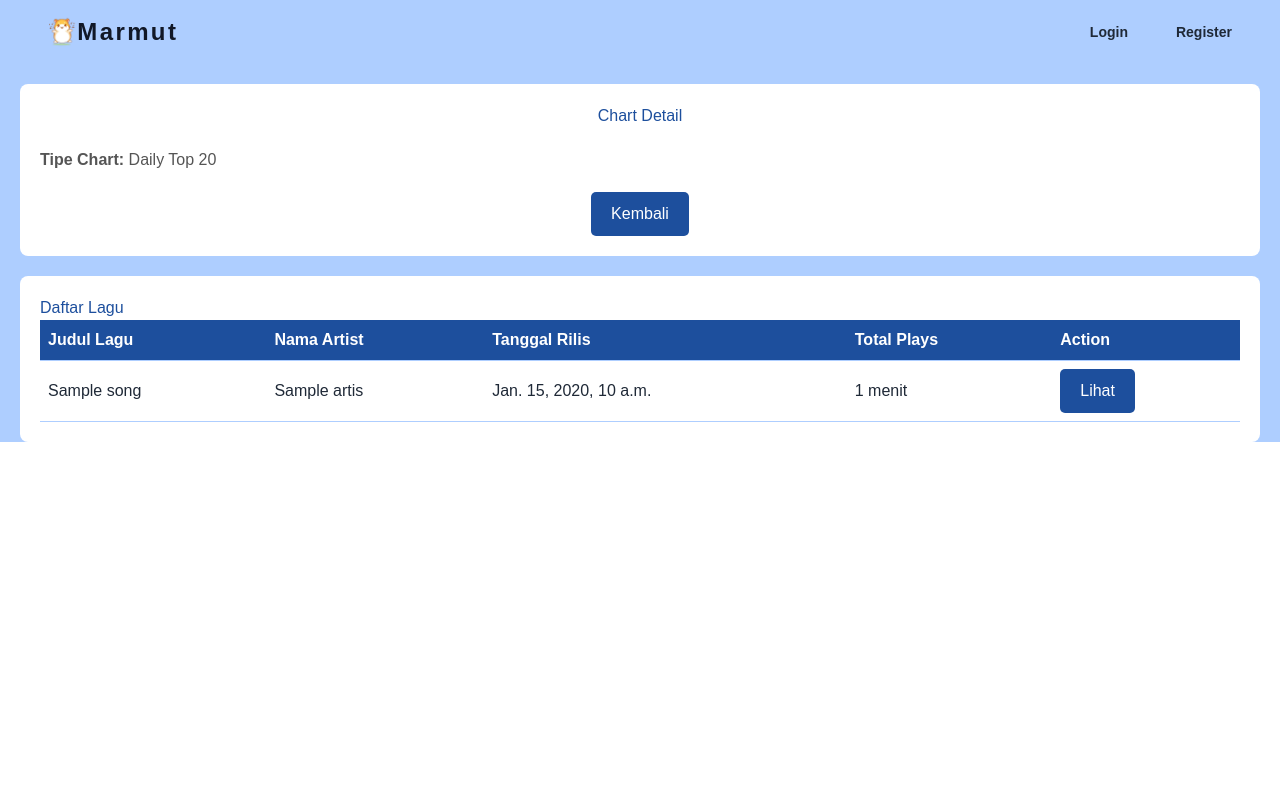
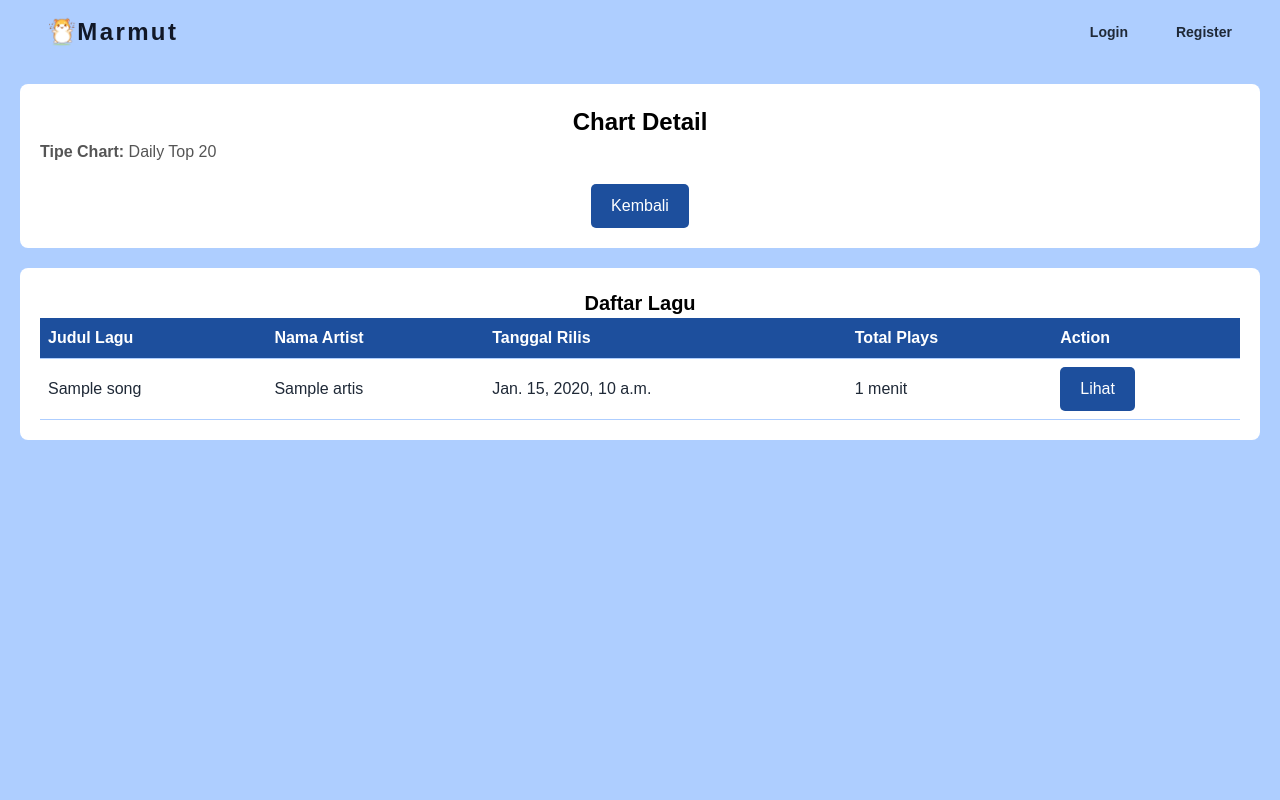
Before and after one commit to BASDAT-D-07-2024/marmut, a Django app: template chart/templates/chart_detail.html in a window 1280 px wide. Run offline with Django 3.2, Linux system fonts and the light colour scheme; the template is opened without the code that fills it: most values are stand-ins (such as "Sample title", 1, 10 or a date in 2020); some libraries are stand-ins or nearby versions.

Commit message:
style: update page styling for chart templates

```diff
--- a/chart/templates/chart_detail.html
+++ b/chart/templates/chart_detail.html
@@ -8,6 +8,14 @@
             background-color: #AECEFF;
             margin: 0;
             padding: 0;
+            min-height: 100vh;
+            display: flex;
+            flex-direction: column;
+        }
+
+        main {
+            flex-grow: 1;
+            overflow-y: auto;
         }
 
         header {
@@ -29,13 +37,17 @@
         }
 
         h2 {
-            color: #1D4F9D;
+            color: #000000;
+            font-size: 20px;
+            text-align: center;
+            font-weight: bold;
         }
 
         h1 {
-            color: #1D4F9D;
+            color: #000000;
+            font-size: 24px;
             text-align: center;
-            margin-bottom: 20px;
+            font-weight: bold;
         }
 
         p {
@@ -84,11 +96,6 @@
     </style>
 </head>
 <body>
-
-<!-- Navbar -->
-<nav>
-    <!-- Your navbar code goes here -->
-</nav>
 
 <!-- Main Content -->
 <main>
--- a/chart/templates/chart_list.html
+++ b/chart/templates/chart_list.html
@@ -5,8 +5,10 @@
     <style>
         body {
             font-family: 'Lexend', sans-serif;
+            background-color: #AECEFF;
             margin: 0;
             padding: 0;
+            height: 100vh;
         }
 
         header {
```
